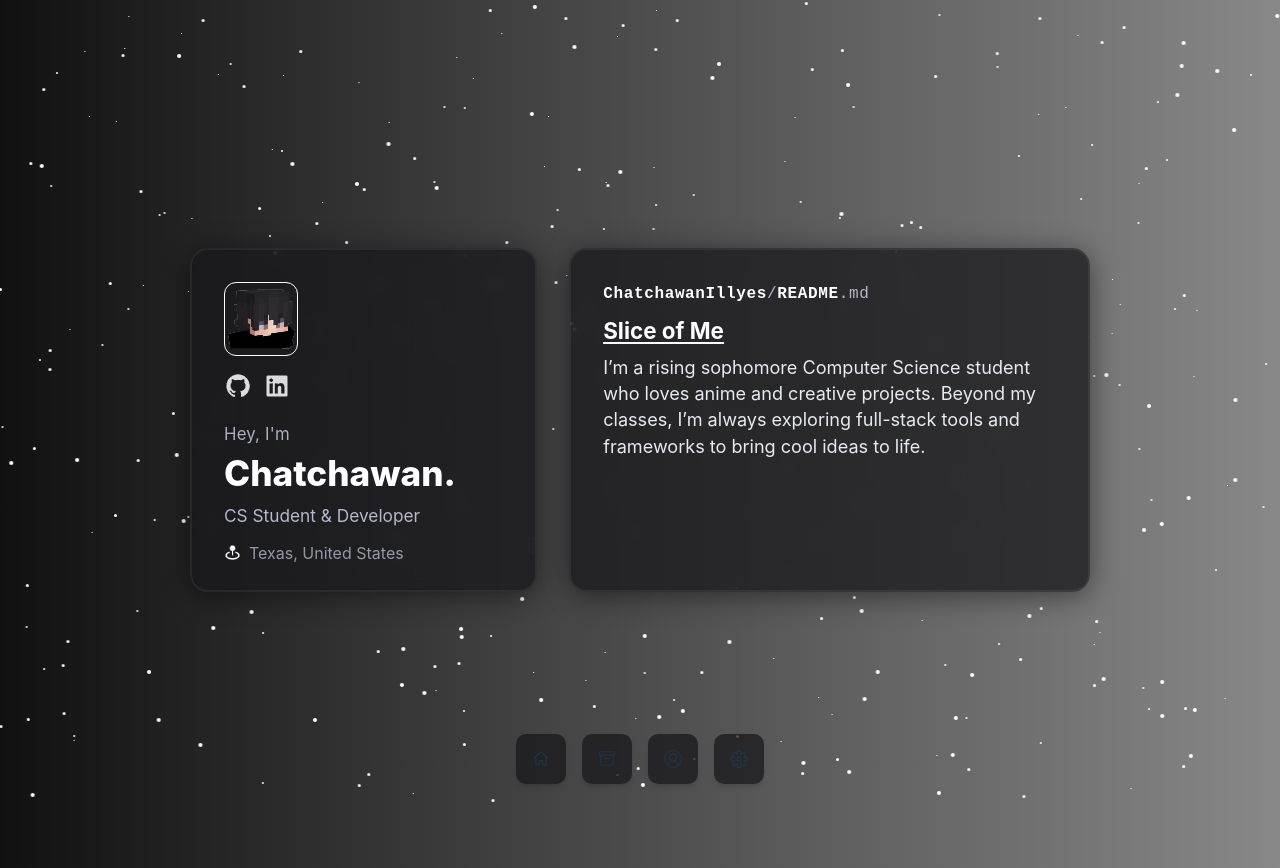
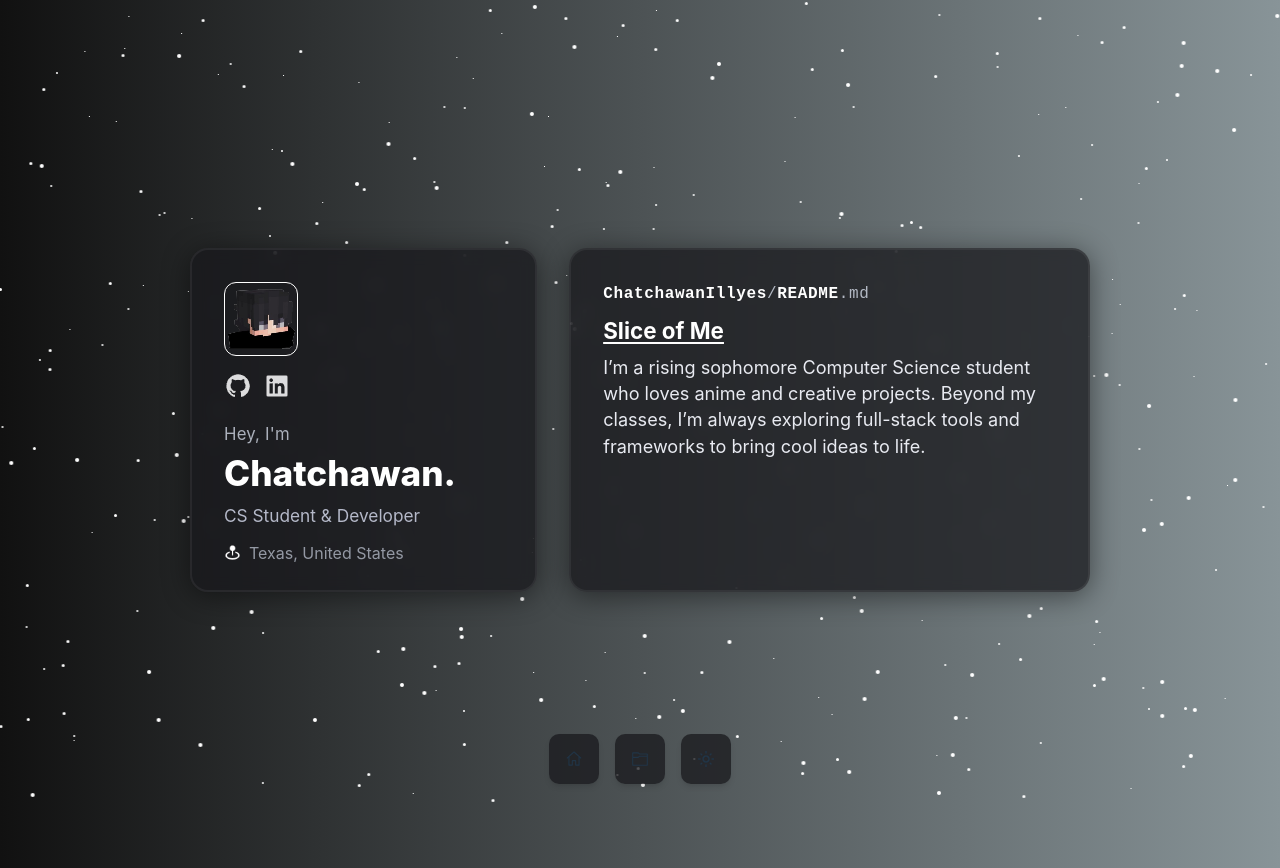
Before and after one commit to ChatchawanIllyes/react-personal, a React (Vite) app in the folder react-website/: page / in a window 1280 px wide. Built offline with nearby package versions, Linux system fonts and the light colour scheme.

Commit message:
light mode + dark mode

```diff
--- a/react-website/src/App.jsx
+++ b/react-website/src/App.jsx
@@ -1,37 +1,42 @@
+import React, { useEffect, useState } from "react";
 import "./App.css";
 import RainbowBackground from "./components/Background";
 import ProfileDashboard from "./components/ProfileDashboard";
 import Dock from "./components/Dock";
-import {
-  VscHome,
-  VscArchive,
-  VscAccount,
-  VscSettingsGear,
-} from "react-icons/vsc";
+import { VscHome, VscFolder } from "react-icons/vsc";
+import { MdOutlineLightMode, MdOutlineDarkMode } from "react-icons/md";
 
 function App() {
+  const [dark, setDark] = useState(false);
+
+  useEffect(() => {
+    document.body.style.background = dark
+      ? "linear-gradient(to right, #111, #222 90%)"
+      : "linear-gradient(to right, #111, #889498)";
+  }, [dark]);
+
   const items = [
     {
       icon: <VscHome size={18} />,
       label: "Home",
-      onClick: () => alert("Home!"),
+      onClick: () => {},
     },
     {
-      icon: <VscArchive size={18} />,
-      label: "Archive",
-      onClick: () => alert("Archive!"),
+      icon: <VscFolder size={18} />,
+      label: "Projects",
+      onClick: () => {},
     },
     {
-      icon: <VscAccount size={18} />,
-      label: "Profile",
-      onClick: () => alert("Profile!"),
-    },
-    {
-      icon: <VscSettingsGear size={18} />,
-      label: "Settings",
-      onClick: () => alert("Settings!"),
+      icon: dark ? (
+        <MdOutlineDarkMode size={18} />
+      ) : (
+        <MdOutlineLightMode size={18} />
+      ),
+      label: "Theme",
+      onClick: () => setDark((d) => !d),
     },
   ];
+
   return (
     <>
       <RainbowBackground />
--- a/react-website/src/components/UniverseStars.css
+++ b/react-website/src/components/UniverseStars.css
@@ -1,7 +1,7 @@
 body {
   background: #111; /* fallback */
   background: -webkit-linear-gradient(to right, #111, #888);
-  background: linear-gradient(to right, #111, #888);
+  background: linear-gradient(to right, #111, #889498);
   overflow: hidden;
 }
 
```
Also changed, not shown: react-website/public/briefcase-regular-24.png (added).
